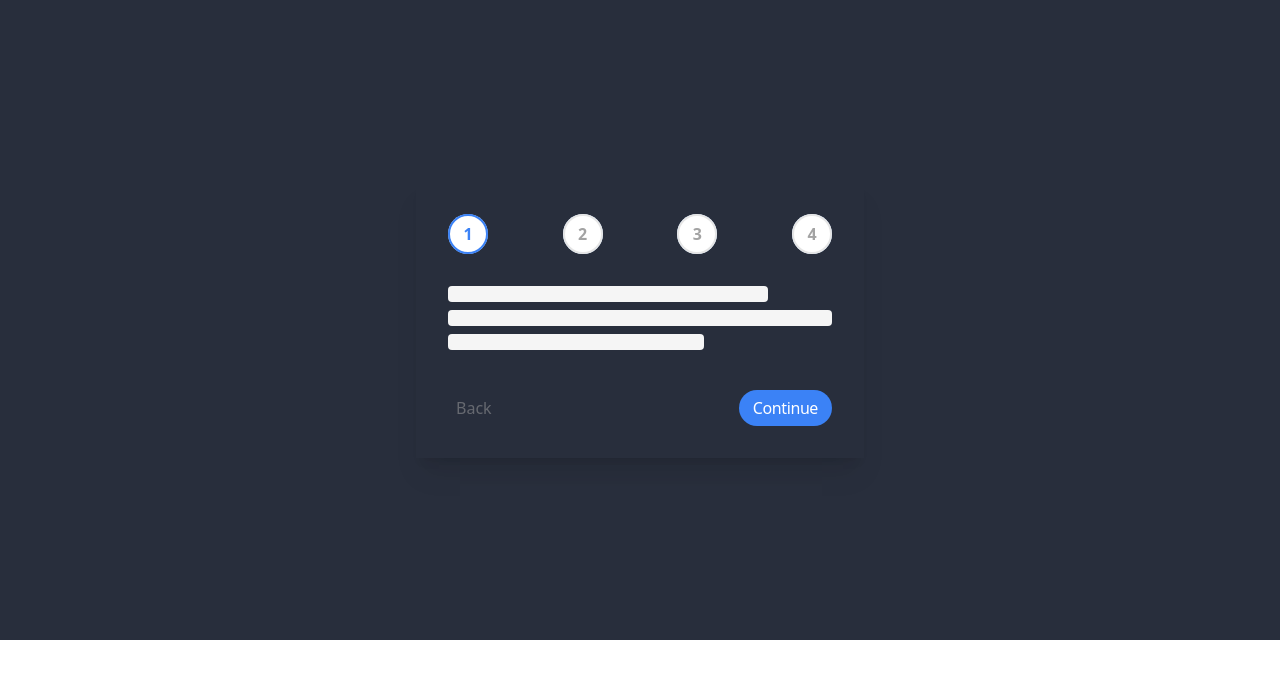
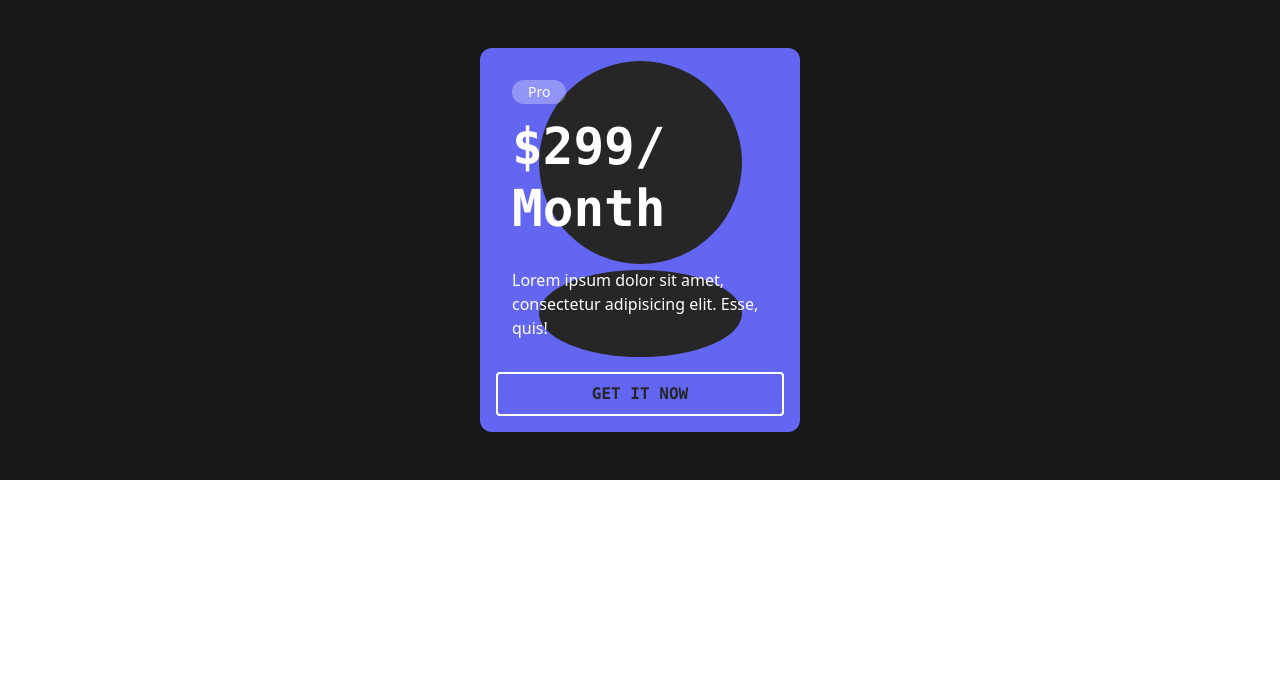
Before and after one commit to sudhanshuDongre24/react-motion, a React (Vite) app: page / in a window 1280 px wide. Shown: the top 678 px of the page. Built offline with nearby package versions, Linux system fonts and the light colour scheme.

Commit message:
add Squish Card project

```diff
--- a/src/App.tsx
+++ b/src/App.tsx
@@ -63,6 +63,7 @@
 import ClipPathLinks from "./examples/ClipPathLinks.js";
 import BouncyCardFeatures from "./examples/BouncyCardFeatures.js";
 import MultistepWizard from "./examples/MultistepWizard.js";
+import SquishyCard from "./examples/SquishyCard.js";
 
 const App = () => {
   return (
@@ -129,7 +130,8 @@
       {/* <RevealBento /> */}
       {/* <ClipPathLinks /> */}
       {/* <BouncyCardFeatures/> */}
-      <MultistepWizard />
+      {/* <MultistepWizard /> */}
+      <SquishyCard />
       {/* <Practice /> */}
     </div>
   );
--- a/src/examples/Practice/Practice.tsx
+++ b/src/examples/Practice/Practice.tsx
@@ -1,26 +1,5 @@
 import React from "react";
-import { motion } from "motion/react";
 
-const Practice = () => {
-  return (
-    <div className="flex items-center justify-center min-h-screen bg-gray-950">
-      <motion.div
-        animate={{
-          scale: [1, 2, 2, 1, 1],
-          rotate: [0, 0, 180, 180, 0],
-          borderRadius: ["0%", "0%", "50%", "50%", "0%"],
-        }}
-        transition={{
-          duration: 2,
-          ease: "easeInOut",
-          times: [0, 0.2, 0.5, 0.8, 1],
-          repeat: Infinity,
-          repeatDelay: 1,
-        }}
-        className="w-[100px] h-[100px] bg-[#f5f5f5] rounded-[5px] "
-      />
-    </div>
-  );
+export const Practice = () => {
+  return <div>Practice</div>;
 };
-
-export default Practice;
--- /dev/null
+++ b/src/examples/SquishyCard.tsx
@@ -0,0 +1,121 @@
+import React from "react";
+import { motion } from "motion/react";
+
+const SquishyCard = () => {
+  return (
+    <section className="bg-neutral-900 px-4 py-12">
+      <div className="mx-auto w-fit">
+        <Card />
+      </div>
+    </section>
+  );
+};
+
+export default SquishyCard;
+
+const Card = () => {
+  return (
+    <motion.div
+      whileHover="hover"
+      transition={{
+        duration: 1,
+        ease: "backInOut",
+      }}
+      variants={{
+        hover: {
+          scale: 1.05,
+        },
+      }}
+      className="relative h-96 w-80 shrink-0 overflow-hidden rounded-xl bg-indigo-500 p-8"
+    >
+      <div className="relative z-10 text-white">
+        <span className="mb-3 block w-fit rounded-full bg-white/30 px-4 py-0.5 text-sm font-light text-white">
+          Pro
+        </span>
+        <motion.span
+          initial={{ scale: 0.85 }}
+          variants={{
+            hover: { scale: 1 },
+          }}
+          transition={{
+            duration: 1,
+            ease: "backInOut",
+          }}
+          className="my-2 block origin-top-left font-mono text-6xl font-black leading-[1.2]"
+        >
+          $299/
+          <br />
+          Month
+        </motion.span>
+        <p>
+          Lorem ipsum dolor sit amet, consectetur adipisicing elit. Esse, quis!
+        </p>
+      </div>
+      <button
+        className="absolute bottom-4 left-4 right-4 z-20 rounded border-2 border-white py-2 text-center font-mono
+       font-black uppercase text-neutral-800 backdrop-blur translate-colors hover:bg-white/30 hover:text-white"
+      >
+        Get it Now
+      </button>
+      <Background />
+    </motion.div>
+  );
+};
+
+const Background = () => {
+  return (
+    <motion.svg
+      width="320"
+      height="384"
+      viewBox="0 0 320 384"
+      fill="none"
+      xmlns="http://www.w3.org/2000/svg"
+      className="absolute inset-0 z-0"
+      variants={{
+        hover: {
+          scale: 1.5,
+        },
+      }}
+      transition={{
+        duration: 1,
+        ease: "backInOut",
+      }}
+    >
+      <motion.circle
+        transition={{
+          duration: 1,
+          ease: "backInOut",
+          delay: 0.2,
+        }}
+        variants={{
+          hover: {
+            scaleY: 0.5,
+            y: -25,
+          },
+        }}
+        cx="160.5"
+        cy="114.5"
+        r="101.5"
+        fill="#262626"
+      />
+      <motion.ellipse
+        variants={{
+          hover: {
+            scaleY: 2.25,
+            y: -25,
+          },
+        }}
+        transition={{
+          duration: 1,
+          ease: "backInOut",
+          delay: 0.2,
+        }}
+        cx="160.5"
+        cy="265.5"
+        ry="43.5"
+        rx="101.5"
+        fill="#262626"
+      />
+    </motion.svg>
+  );
+};
```
